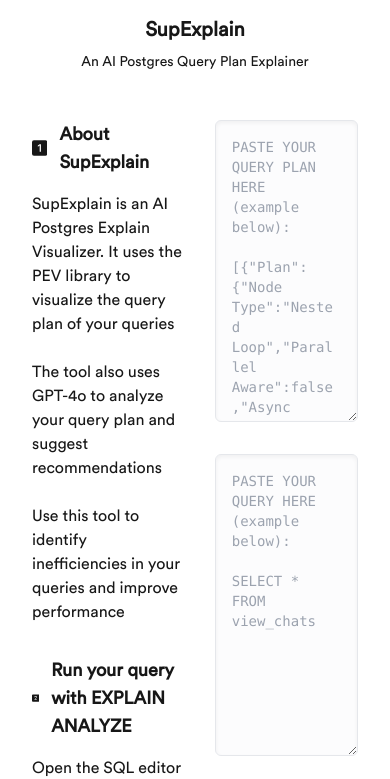
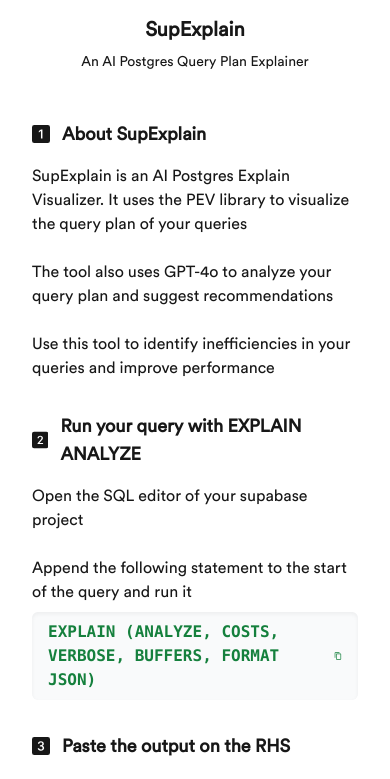
Before and after one commit to rbkayz/supexplain, a Next.js app: page / in a window 390 px wide. Shown: the top 779 px of the page. Built offline with nearby package versions, Linux system fonts and the light colour scheme.

Commit message:
style(analysis.tsx, pev.tsx, page.tsx): update component styles for better responsiveness and layout consistency refactor(page.tsx): adjust layout structure in AnalyzePage for improved flex behavior and responsiveness

```diff
--- a/app/_components/analysis.tsx
+++ b/app/_components/analysis.tsx
@@ -43,7 +43,7 @@
   }, []);
 
   return (
-    <div className="flex flex-col h-full w-1/3 items-start justify-between pl-4 gap-y-4">
+    <div className="flex flex-col h-1/2 lg:h-full w-full lg:w-1/3 items-start justify-between px-4 lg:pl-4 lg:px-0 gap-y-4">
       <div className="flex w-full justify-between gap-x-8">
         <button
           className="flex items-center gap-x-2 text-sm border rounded px-2 py-1 shadow-sm hover:bg-gray-100"
--- a/app/_components/pev.tsx
+++ b/app/_components/pev.tsx
@@ -4,7 +4,7 @@
   return (
     <iframe
       ref={iframeRef}
-      className="w-2/3 h-full border rounded"
+      className="h-1/2 w-full lg:w-2/3 lg:h-full border rounded"
       src="./pev.html"
     ></iframe>
   );
--- a/app/analyze/page.tsx
+++ b/app/analyze/page.tsx
@@ -1,13 +1,13 @@
 "use client";
 import { useRef } from "react";
+import { Analysis } from "../_components/analysis";
 import { PEV } from "../_components/pev";
-import { Analysis } from "../_components/analysis";
 
 export default function AnalyzePage() {
   const iframeRef = useRef<HTMLIFrameElement>(null);
 
   return (
-    <div className="flex w-full h-full items-center justify-between overflow-hidden">
+    <div className="flex w-full h-full flex-col lg:flex-row items-center justify-between overflow-hidden">
       <Analysis />
       <PEV iframeRef={iframeRef} />
     </div>
--- a/app/page.tsx
+++ b/app/page.tsx
@@ -63,7 +63,7 @@
   };
 
   return (
-    <div className="flex w-full h-full max-w-screen-xl mx-auto p-8 items-center gap-x-8">
+    <div className="flex flex-1 max-w-screen-xl mx-auto p-8 items-center gap-8 flex-col lg:flex-row">
       <div className="flex flex-col gap-y-8 w-full h-full">
         <div className="flex flex-col gap-y-4">
           <div className="flex items-center gap-x-3 text-lg font-semibold">
@@ -153,12 +153,12 @@
       <div className="flex flex-col items-center gap-y-8 w-full h-full">
         <textarea
           ref={planRef}
-          className="w-full h-full rounded-md focus:outline-green-700 shadow-inner border bg-gray-50/50 font-mono p-4 text-sm"
+          className="w-full h-full min-h-64 rounded-md focus:outline-green-700 shadow-inner border bg-gray-50/50 font-mono p-4 text-sm"
           placeholder={`PASTE YOUR QUERY PLAN HERE (example below):\n\n${JSON.stringify(SAMPLE_QUERY_PLAN)}`}
         />
         <textarea
           ref={queryRef}
-          className="w-full h-full rounded-md  focus:outline-green-700 shadow-inner border bg-gray-50/50 font-mono p-4 text-sm"
+          className="w-full h-full min-h-64 rounded-md  focus:outline-green-700 shadow-inner border bg-gray-50/50 font-mono p-4 text-sm"
           placeholder={`PASTE YOUR QUERY HERE (example below):\n\n${SAMPLE_QUERY}`}
         />
         <div className="flex flex-col gap-y-2 items-center">
```
